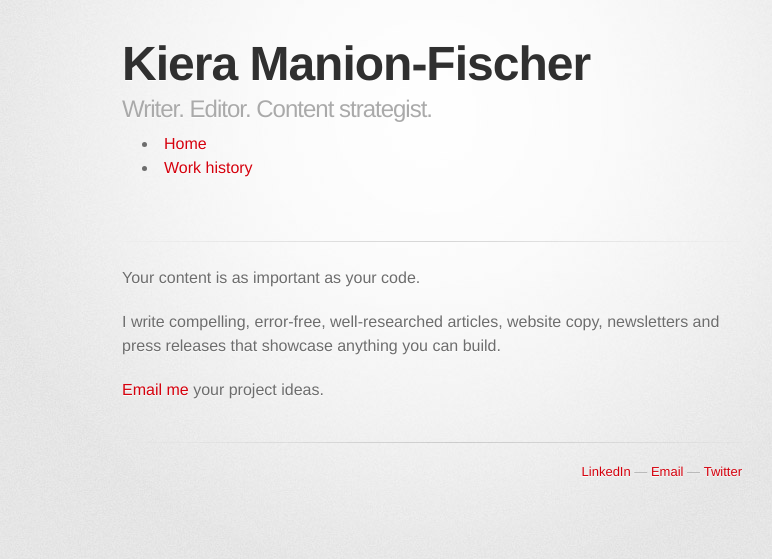
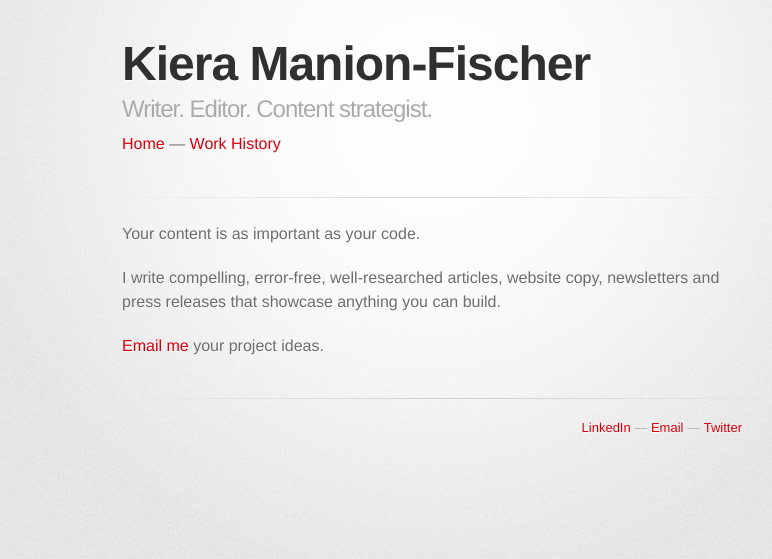
Before and after one commit to kmanion/kmanion.github.io, a Jekyll site: the page built from index.html, in a window 1280 px wide. Shown: the top 559 px of the page, without its empty margins (208-980 px from the left). Built offline with Jekyll 4.4.1, drawn with Linux system fonts in a browser that asks for light colours; some web fonts are replaced; Markdown is read by kramdown in place of the engine named in the settings.

Commit message:
Simplified nav with a dash

```diff
--- a/_layouts/default.html
+++ b/_layouts/default.html
@@ -21,10 +21,8 @@
           <h1>Kiera Manion-Fischer</h1>
           <h2>Writer. Editor. Content strategist.</h2>
           <nav>
-            <ul>
-              <li><a href="index.html">Home</a></li>
-              <li><a href="/work-history">Work history</a></li>
-            </ul>
+            <a href="index.html">Home</a> &mdash;
+            <a href="/work-history">Work History</a>
           </nav>
         </header>
 
```
